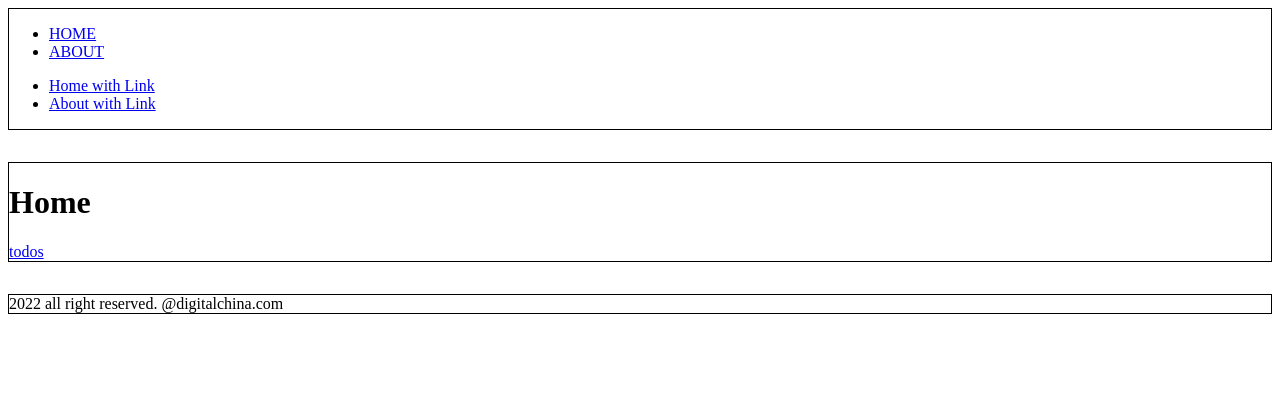
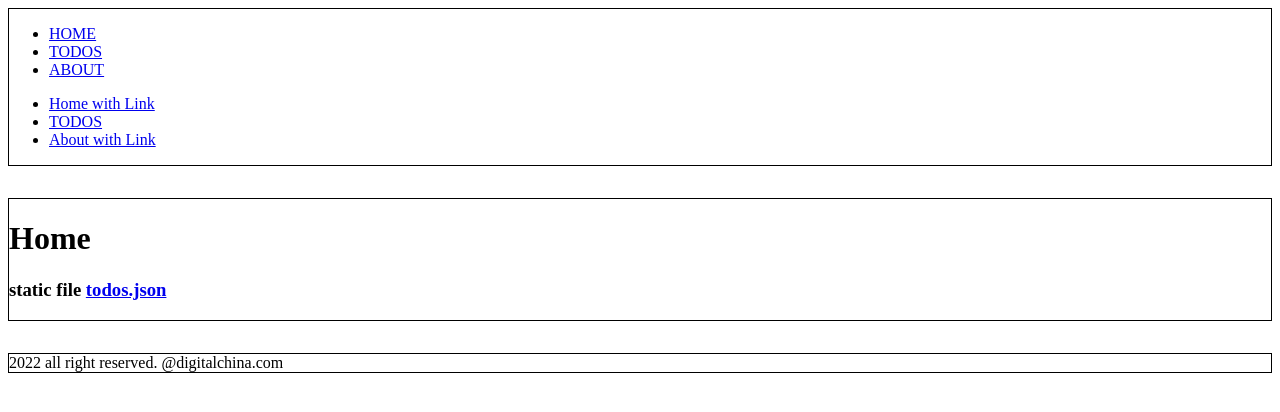
Before and after one commit to fancn21th/0_227_Next_Training, a Next.js app: page / in a window 1280 px wide. Shown: the top 412 px of the page. Built offline with nearby package versions, Linux system fonts and the light colour scheme.

Commit message:
add todos in head

```diff
--- a/components/Header.tsx
+++ b/components/Header.tsx
@@ -8,12 +8,18 @@ const Header = () => {
           <a href="/">HOME</a>
         </li>
         <li>
+          <a href="/todos">TODOS</a>
+        </li>
+        <li>
           <a href="/about">ABOUT</a>
         </li>
       </ul>
       <ul>
         <li>
           <Link href="/">Home with Link</Link>
+        </li>
+        <li>
+          <Link href="/todos">TODOS</Link>
         </li>
         <li>
           <Link href="/about">About with Link</Link>
--- a/pages/index.tsx
+++ b/pages/index.tsx
@@ -4,7 +4,9 @@ const Home: NextPage = () => {
   return (
     <>
       <h1>Home</h1>
-      <a href="/todos.json">todos</a>
+      <h3>
+        static file <a href="/todos.json">todos.json</a>
+      </h3>
     </>
   );
 };
--- a/pages/todos/[todoid].tsx
+++ b/pages/todos/[todoid].tsx
@@ -30,6 +30,8 @@ export const getStaticPaths: GetStaticPaths = async () => {
 export const getStaticProps: GetStaticProps<Props> = async (context) => {
   const todoid = context.params?.todoid as string;
 
+  console.log(`GetStaticProps is running`);
+
   if (!todoid) {
     return {
       notFound: true,
```
